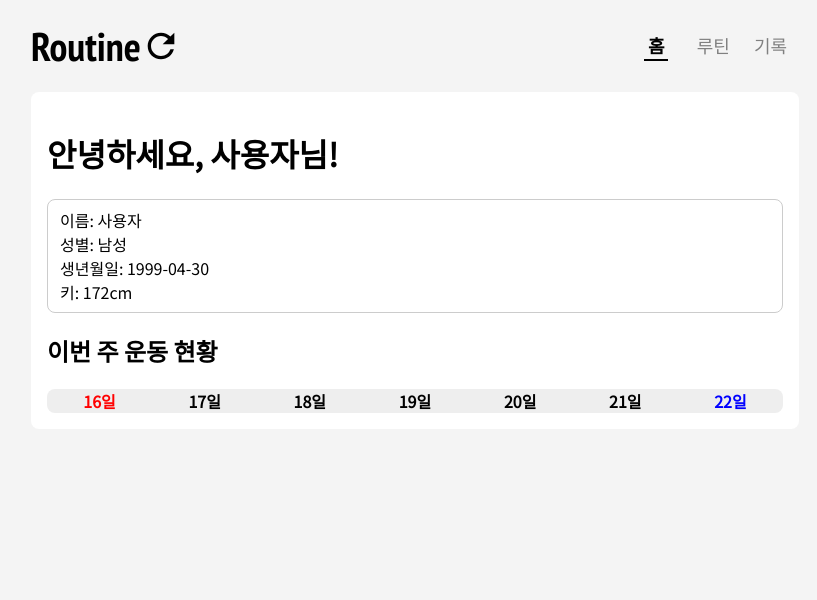
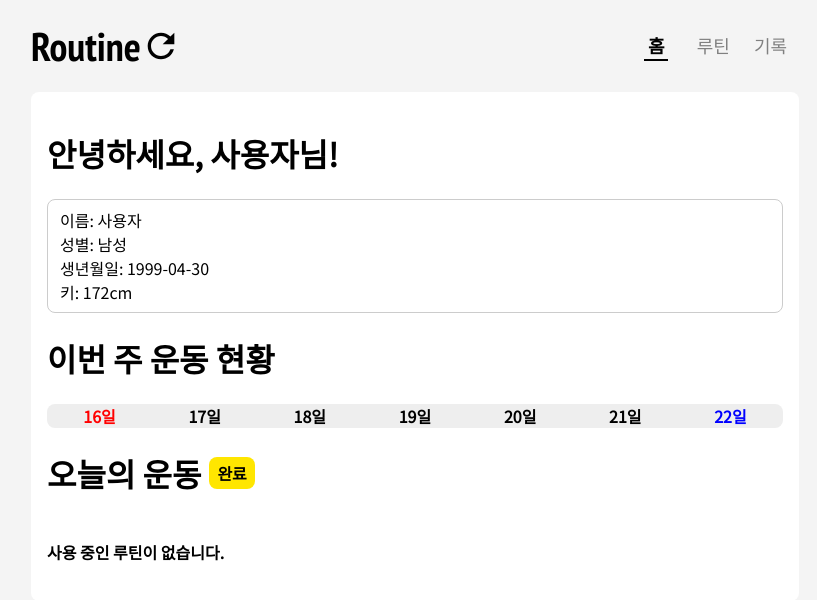
Before and after one commit to rheehot/fitness-app, a React (Create React App) app: page / in a window 1280 px wide. Shown: the top 600 px of the page, without its empty margins (225-1042 px from the left). Built offline with nearby package versions, Linux system fonts and the light colour scheme.

Commit message:
Allow to perform today's routine.

```diff
--- a/package.json
+++ b/package.json
@@ -15,6 +15,7 @@
     "@types/react-dom": "^17.0.9",
     "@types/uuid": "^8.3.4",
     "eslint-config-airbnb": "^19.0.4",
+    "immer": "^9.0.12",
     "react": "^17.0.2",
     "react-dom": "^17.0.2",
     "react-icons": "^4.3.1",
--- a/src/components/AddExercise.tsx
+++ b/src/components/AddExercise.tsx
@@ -142,7 +142,7 @@ const reducer = (state: InputState, action: InputAction) => {
   }
 };
 
-const AddExercise = ({ id, day, visible, onClose }: AddExerciseProps) => {
+const AddExercisePage = ({ id, day, visible, onClose }: AddExerciseProps) => {
   const exercise: Exercise[] = exerciseJSON;
   const [category, setCategory] = useState('all');
   const [selected, setSelected] = useState<Exercise | null>(null);
@@ -265,4 +265,4 @@ const AddExercise = ({ id, day, visible, onClose }: AddExerciseProps) => {
   );
 };
 
-export default AddExercise;
+export default AddExercisePage;
--- /dev/null
+++ b/src/components/PerformRoutine.tsx
@@ -0,0 +1,115 @@
+import React, { useEffect } from 'react';
+import styled from '@emotion/styled';
+import { useDispatch, useSelector } from 'react-redux';
+import { performSelector, routineSelector } from 'modules/hooks';
+import { Routine } from 'modules/routine';
+import {
+  MdRadioButtonUnchecked,
+  MdOutlineCheckCircleOutline,
+} from 'react-icons/md';
+import { initialPerform, toggleCheck } from 'modules/perform';
+
+const PerformRoutineBlock = styled.div`
+  display: flex;
+  flex-direction: column;
+  gap: 0.5rem;
+  padding: 0.5rem;
+  border: 1px solid #cccccc;
+  border-radius: 0.5rem;
+`;
+
+const PerformExerciseBlock = styled.div`
+  display: flex;
+  align-items: center;
+  gap: 0.5rem;
+`;
+
+const ExerciseBlock = styled.div<{ completed: boolean }>`
+  display: flex;
+  flex-direction: column;
+  align-items: center;
+  border-radius: 0.5rem;
+  padding: 0.5rem;
+  background: ${(props) => (props.completed ? '#00ffb3' : '#eeeeee')};
+  transition: background 0.2s;
+`;
+
+const SetButton = styled.div<{ available: boolean }>`
+  display: flex;
+  flex-direction: column;
+  font-size: 2rem;
+  place-items: center;
+  padding: 0.5rem;
+  cursor: pointer;
+  opacity: ${(props) => (props.available ? 1 : 0.25)};
+  transition: opacity 0.2s;
+  b {
+    font-size: 0.75rem;
+  }
+`;
+
+type PerformRoutineProps = {
+  id: string | null;
+};
+
+const PerformRoutine = ({ id }: PerformRoutineProps) => {
+  if (!id) return <h4>사용 중인 루틴이 없습니다.</h4>;
+
+  const routines = useSelector(routineSelector);
+  const performs = useSelector(performSelector);
+  const dispatch = useDispatch();
+
+  const day = new Date().getDay();
+  const routine = routines.find((r) => r.id === id) as Routine;
+  const todayRoutine = routine.weekRoutine[day];
+
+  useEffect(() => {
+    if (routine.lastModified !== performs.lastModified)
+      dispatch(
+        initialPerform({
+          lastModified: routine.lastModified,
+          exerciseList: todayRoutine,
+        }),
+      );
+  }, []);
+
+  const onToggleCheck = (name: string, idx: number) =>
+    dispatch(toggleCheck({ name, idx }));
+
+  if (performs.list.length === 0)
+    return (
+      <h4>
+        <i># 오늘은 쉬는 날!</i>
+      </h4>
+    );
+
+  return (
+    <PerformRoutineBlock>
+      {performs.list.map((p) => (
+        <PerformExerciseBlock>
+          <ExerciseBlock completed={!p.setCheck.filter((a) => !a).length}>
+            <b>{p.exercise.exercise.name}</b>
+            <span>
+              {p.exercise.weight}kg, {p.exercise.numberOfTimes}회
+            </span>
+          </ExerciseBlock>
+          {p.setCheck.map((a, j) => (
+            <SetButton
+              available={j === 0 || p.setCheck[j - 1]}
+              onClick={() => onToggleCheck(p.exercise.exercise.name, j)}
+            >
+              {p.setCheck[j] ? (
+                <MdOutlineCheckCircleOutline />
+              ) : (
+                <MdRadioButtonUnchecked />
+              )}
+              <b>{j + 1}세트</b>
+            </SetButton>
+          ))}
+        </PerformExerciseBlock>
+      ))}
+    </PerformRoutineBlock>
+  );
+};
+
+export default PerformRoutine;
--- a/src/data/exercise.json
+++ b/src/data/exercise.json
@@ -1,5 +1,6 @@
 [
   {
+    "id": "0",
     "name": "랫 풀 다운",
     "category": "upper",
     "part": ["등"]
--- a/src/modules/hooks.ts
+++ b/src/modules/hooks.ts
@@ -2,3 +2,4 @@ import { RootState } from 'modules';
 
 export const userSelector = (state: RootState) => state.user;
 export const routineSelector = (state: RootState) => state.routine;
+export const performSelector = (state: RootState) => state.perform;
--- a/src/modules/index.ts
+++ b/src/modules/index.ts
@@ -1,11 +1,13 @@
 import { configureStore } from '@reduxjs/toolkit';
 import user from './user';
 import routine from './routine';
+import perform from './perform';
 
 const store = configureStore({
   reducer: {
     user,
     routine,
+    perform,
   },
 });
 export type RootState = ReturnType<typeof store.getState>;
--- /dev/null
+++ b/src/modules/perform.ts
@@ -0,0 +1,58 @@
+import { createSlice } from '@reduxjs/toolkit';
+import { ExerciseItem } from './routine';
+
+export type PerformItem = {
+  exercise: ExerciseItem;
+  setCheck: boolean[];
+};
+
+export type PerformList = {
+  lastModified: Date | null;
+  completed: boolean;
+  list: PerformItem[];
+};
+
+const initialState: PerformList = {
+  lastModified: null,
+  completed: false,
+  list: [],
+};
+
+export const performSlice = createSlice({
+  name: 'performs',
+  initialState,
+  reducers: {
+    initialPerform: (
+      state,
+      {
+        payload: { lastModified, exerciseList },
+      }: { payload: { lastModified: Date; exerciseList: ExerciseItem[] } },
+    ) => {
+      state.lastModified = lastModified;
+      // eslint-disable-next-line no-param-reassign
+      state.list = exerciseList.map((r) => ({
+        exercise: r,
+        setCheck: [...Array(r.numberOfSets)].map(() => false),
+      }));
+    },
+    toggleCheck: (
+      state,
+      { payload: { name, idx } }: { payload: { name: string; idx: number } },
+    ) => {
+      const exer = state.list.find((l) => l.exercise.exercise.name === name);
+      if (!exer) return;
+
+      if (!exer.setCheck[idx] && (idx === 0 || exer.setCheck[idx - 1]))
+        exer.setCheck[idx] = !exer.setCheck[idx];
+      else if (
+        exer.setCheck[idx] &&
+        (idx === exer.setCheck.length - 1 || !exer.setCheck[idx + 1])
+      )
+        exer.setCheck[idx] = !exer.setCheck[idx];
+    },
+  },
+});
+
+export const { initialPerform, toggleCheck } = performSlice.actions;
+
+export default performSlice.reducer;
--- a/src/modules/routine.ts
+++ b/src/modules/routine.ts
@@ -15,19 +15,18 @@ export type ExerciseItem = {
   numberOfSets: number;
 };
 
-export type ExerciseList = ExerciseItem[]; // 하루 루틴
-
 export type Routine = {
   id: string;
   title: string;
+  lastModified: Date;
   weekRoutine: [
-    ExerciseList | [],
-    ExerciseList | [],
-    ExerciseList | [],
-    ExerciseList | [],
-    ExerciseList | [],
-    ExerciseList | [],
-    ExerciseList | [],
+    ExerciseItem[],
+    ExerciseItem[],
+    ExerciseItem[],
+    ExerciseItem[],
+    ExerciseItem[],
+    ExerciseItem[],
+    ExerciseItem[],
   ];
 }; // 일주일 루틴
 
@@ -37,6 +36,7 @@ const initialState: RoutineStateType = [
   {
     id: '0',
     title: '테스트',
+    lastModified: new Date(),
     weekRoutine: [
       [],
       [
@@ -234,6 +234,7 @@ const initialState: RoutineStateType = [
   {
     id: '1',
     title: '1번',
+    lastModified: new Date(),
     weekRoutine: [
       [],
       [
@@ -443,6 +444,7 @@ export const routineSlice = createSlice({
       if (!days) return;
       const newDays = [...days, exercise];
       r.weekRoutine[day] = newDays;
+      r.lastModified = new Date();
     },
     removeExercise: (
       state,
@@ -456,6 +458,7 @@ export const routineSlice = createSlice({
       if (!days) return;
       const newDays = days.filter((day, i) => i !== idx);
       r.weekRoutine[day] = newDays;
+      r.lastModified = new Date();
     },
   },
 });
--- a/src/modules/user.ts
+++ b/src/modules/user.ts
@@ -1,5 +1,4 @@
 import { createSlice } from '@reduxjs/toolkit';
-import { Routine } from './routine';
 
 export type UserStateType = {
   name: string;
--- a/src/pages/Home.tsx
+++ b/src/pages/Home.tsx
@@ -5,6 +5,7 @@ import { useSelector } from 'react-redux';
 import { userSelector } from 'modules/hooks';
 import styled from '@emotion/styled';
 import { convertDateToStr, getWeekDate } from 'lib/methods';
+import PerformRoutine from 'components/PerformRoutine';
 
 const PerformListBlock = styled.ul`
   display: grid;
@@ -29,6 +30,18 @@ const PerformItemBlock = styled.li<{ done?: string }>`
   font-weight: bold;
 `;
 
+const CompleteText = styled.div`
+  display: flex;
+  place-items: center;
+  span {
+    padding: 0.25rem 0.5rem;
+    border-radius: 0.5rem;
+    margin-left: 0.5rem;
+    background: #ffe600;
+    font-weight: bold;
+  }
+`;
+
 const Home = () => {
   const user = useSelector(userSelector);
   const weekDate = getWeekDate(Date());
@@ -37,7 +50,7 @@ const Home = () => {
     <Template>
       <h1>안녕하세요, {user.name}님!</h1>
       <Info user={user}></Info>
-      <h2>이번 주 운동 현황</h2>
+      <h1>이번 주 운동 현황</h1>
       <PerformListBlock>
         {weekDate.map((w) => {
           if (w < new Date()) {
@@ -57,6 +70,13 @@ const Home = () => {
           return <PerformItemBlock>{w.getDate()}일</PerformItemBlock>;
         })}
       </PerformListBlock>
+      <CompleteText>
+        <h1>오늘의 운동</h1>
+        {user.completeDays.indexOf(convertDateToStr(new Date())) > -1 && (
+          <span>완료</span>
+        )}
+      </CompleteText>
+      <PerformRoutine id={user.currentRoutineId} />
     </Template>
   );
 };
--- a/src/pages/Routine.tsx
+++ b/src/pages/Routine.tsx
@@ -2,13 +2,12 @@ import React, { useState } from 'react';
 import { useDispatch, useSelector } from 'react-redux';
 import styled from '@emotion/styled';
 import Template from 'templates/Template';
-import routine, { addRoutine, Routine } from 'modules/routine';
+import { addRoutine, Routine } from 'modules/routine';
 import { routineSelector, userSelector } from 'modules/hooks';
 import RoutineItem from 'components/RoutineItem';
 import AddExercise from 'components/AddExercise';
 import { BsPlusCircle } from 'react-icons/bs';
 import { v4 as uuidv4 } from 'uuid';
-import { setCurrentRoutine } from 'modules/user';
 
 const AddRoutineButton = styled.div`
   display: flex;
@@ -103,6 +102,7 @@ const RoutinePage = () => {
               addRoutine({
                 id,
                 title: '새 루틴',
+                lastModified: new Date(),
                 weekRoutine: [[], [], [], [], [], [], []],
               }),
             );
```
Also changed, not shown: 1 other file (tests, documents, lock files or other folders).
